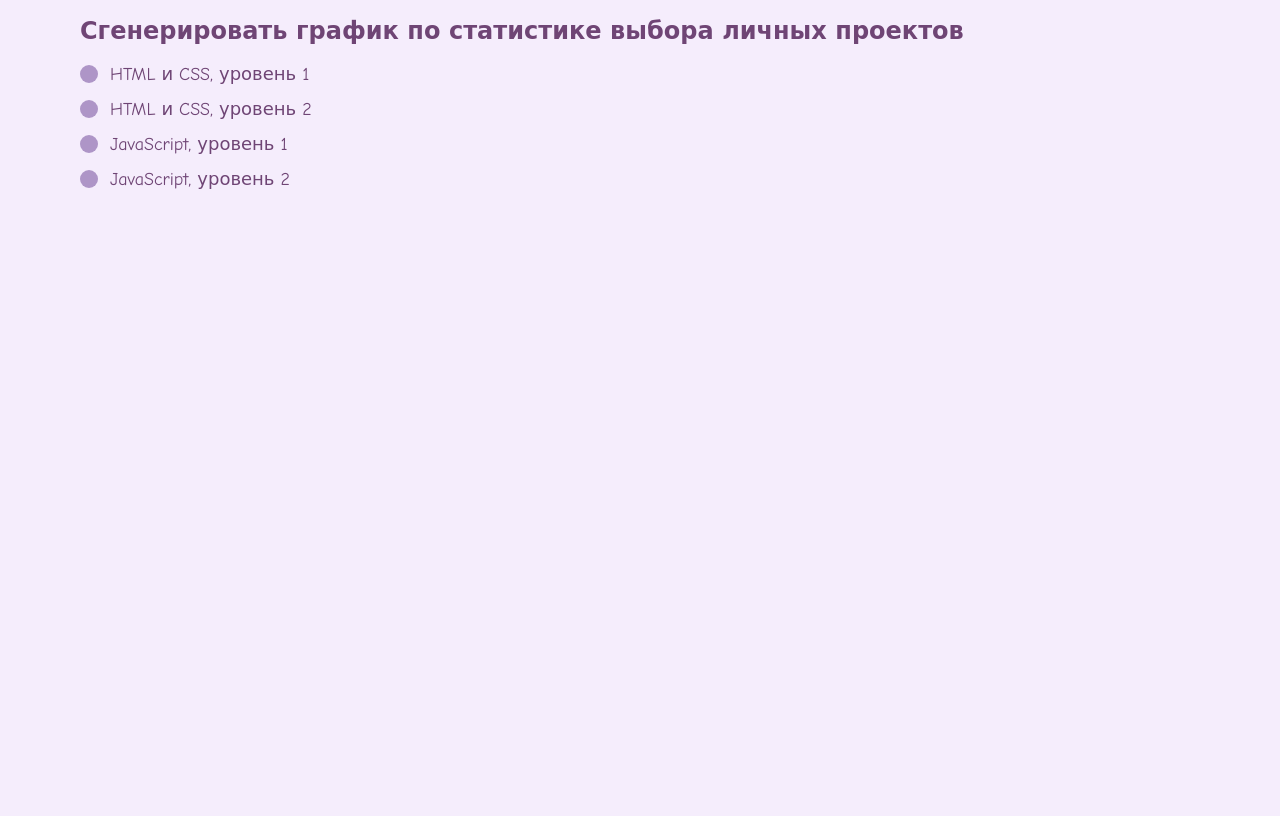
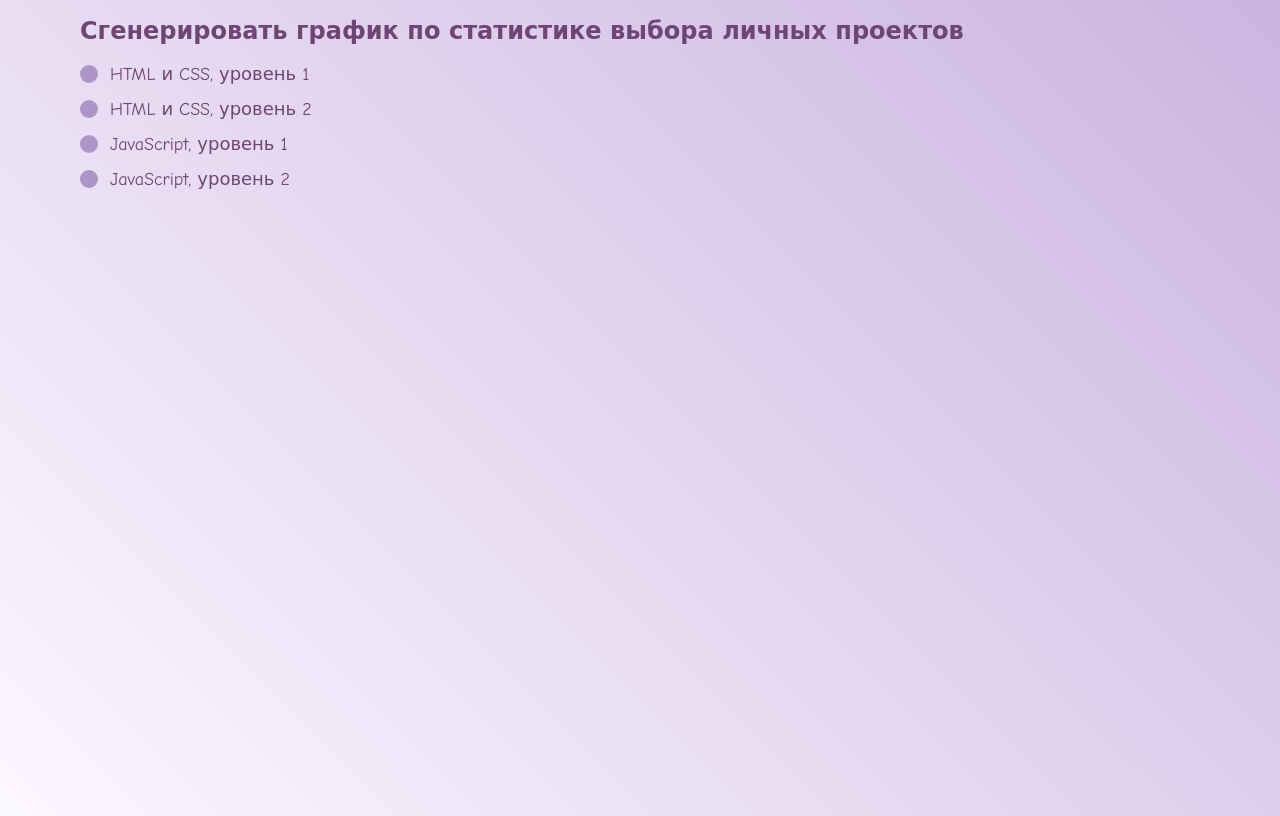
Before and after one commit to sasha-who/reports, a website built with webpack: page public/index.html in a window 1280 px wide. Built offline with nearby package versions, Linux system fonts and the light colour scheme.

Commit message:
Добавляет градиентный фон

```diff
--- a/public/css/style.css
+++ b/public/css/style.css
@@ -21,6 +21,8 @@ html, body {
 }
 
 body {
+  min-height: 100vh;
+
   font-family: "Comic Sans MS", cursive;
   font-style: normal;
   font-weight: normal;
@@ -28,7 +30,7 @@ body {
   line-height: 25px;
   color: #6f4575;
 
-  background-color: #f5edfc;
+  background: linear-gradient(45deg, #fbf7ff, #cbb4e0);
 }
 
 .container {
@@ -110,7 +112,7 @@ body {
 
   border: 1px solid #6f4575;
   border-radius: 5px;
-  background-color: #f5edfc;
+  background-color: transparent;
 }
 
 .data__submit-button {
```
